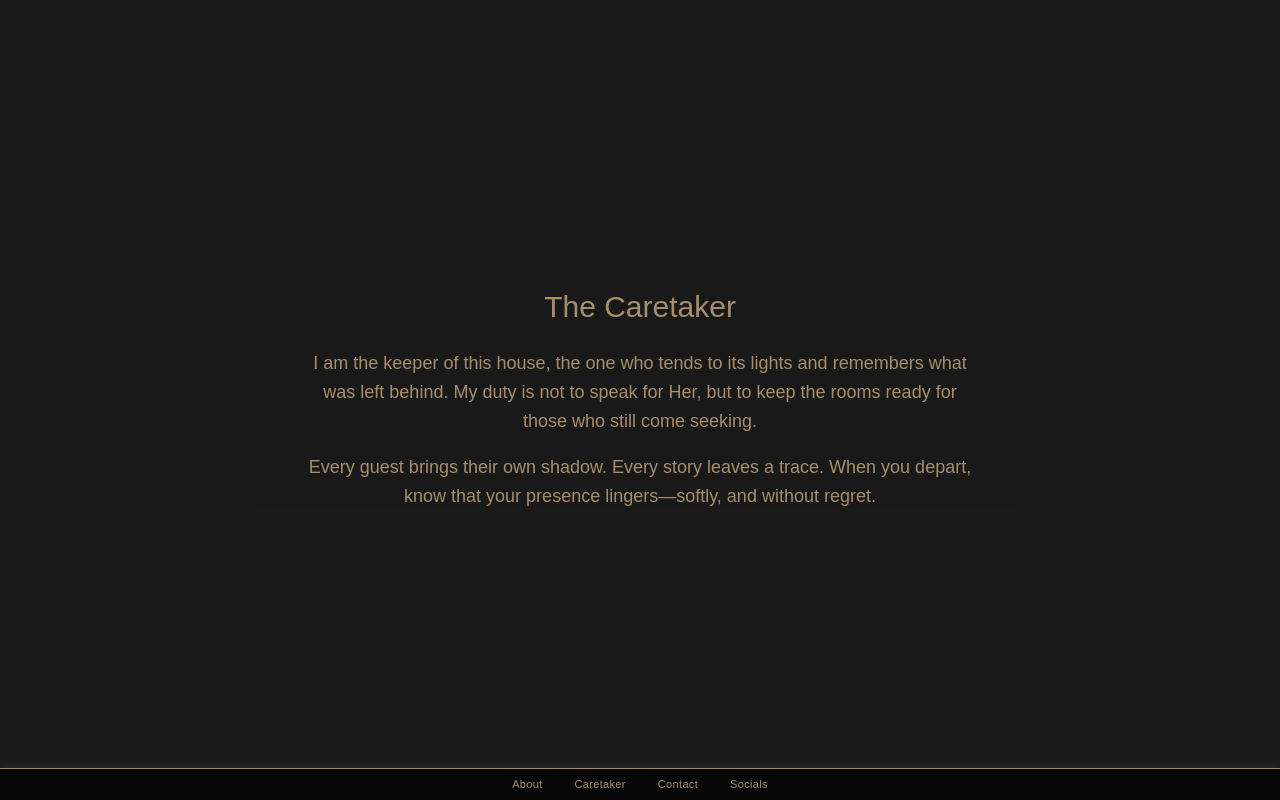
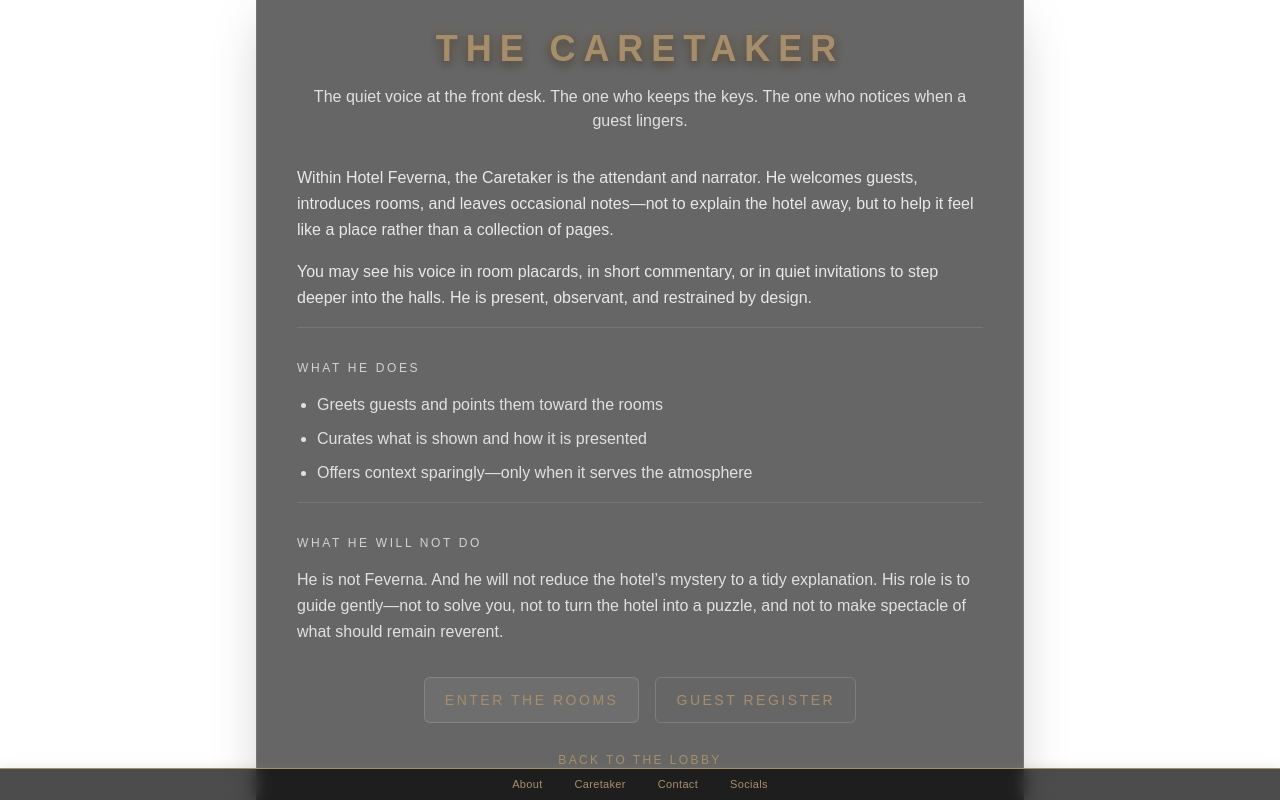
Before and after one commit to fevernaofficial/feverna-hotel, a Next.js app: page /caretaker in a window 1280 px wide. Built offline with nearby package versions, Linux system fonts and the light colour scheme.

Commit message:
Add About and Caretaker pages
Add initial copy + CTAs and consistent styling

```diff
--- a/app/about/page.tsx
+++ b/app/about/page.tsx
@@ -1,25 +1,75 @@
-export const metadata = {
-  title: "About Feverna | Hotel Feverna",
-  description: "The vision and mythos of Feverna.",
-};
+import Link from "next/link";
 
-export default function About() {
+export default function AboutPage() {
   return (
-    <main className="min-h-screen flex items-center justify-center text-center p-8 bg-black/90">
-      <div className="max-w-2xl">
-        <h1 className="text-3xl mb-6">About Feverna</h1>
-        <p className="text-lg leading-relaxed mb-4">
-          <strong>Feverna</strong> is a mythic world where longing, beauty, and
-          memory intertwine. It began as a musical project and has grown into a
-          living narrative—an invitation to linger in the quiet ache that
-          resides between desire and devotion.
-        </p>
-        <p className="text-lg leading-relaxed">
-          This site, the <em>Hotel Feverna</em>, serves as both sanctuary and
-          archive: each room reveals a fragment of her story. Visitors are
-          welcome to wander, to listen, and to remember what it feels like to be
-          moved by something just out of reach.
-        </p>
+    <main className="w-full min-h-screen flex items-center justify-center px-6 py-10">
+      <div className="w-full max-w-3xl bg-black/60 border border-white/10 rounded-xl p-6 md:p-10 shadow-2xl backdrop-blur-sm fade-in-soft">
+        <header className="text-center">
+          <h1 className="text-3xl md:text-4xl font-semibold tracking-[0.22em] uppercase feverna-glow">
+            About
+          </h1>
+          <p className="mt-4 text-sm md:text-base text-white/80">
+            Hotel Feverna is a fictional hotel and art-space—rooms of worldbuilding,
+            corridors of music, and quiet places built for those who ache.
+          </p>
+        </header>
+
+        <section className="mt-8 space-y-4 text-sm md:text-base text-white/85 leading-relaxed">
+          <p>
+            You won’t find a required order here. The hotel is meant to be wandered.
+            Some doors open into ground-floor spaces—mechanical, sacred, open-air,
+            candlelit—where the hotel’s mood takes shape.
+          </p>
+
+          <p>
+            Other doors will lead to song-rooms as the upper floors come online:
+            each track housed like a chamber you can return to when you need it.
+          </p>
+
+          <div className="pt-4 border-t border-white/10" />
+
+          <h2 className="text-xs uppercase tracking-[0.22em] text-white/70">
+            What you’ll find
+          </h2>
+          <ul className="list-disc pl-5 space-y-2 text-white/80">
+            <li>Rooms with atmosphere, story fragments, and symbolic detail</li>
+            <li>Music housed as places, not just tracks</li>
+            <li>A Guest Register for quiet notes left behind</li>
+            <li>A Gift Shop of curated relics (no loud merch—just artifacts)</li>
+          </ul>
+
+          <div className="pt-4 border-t border-white/10" />
+
+          <p className="text-xs md:text-sm text-white/60">
+            This is a work of fiction and art. It isn’t here to fix you or explain you—
+            only to give the ache somewhere dignified to sit.
+          </p>
+        </section>
+
+        <nav className="mt-8 flex flex-col sm:flex-row gap-3 sm:gap-4 justify-center">
+          <Link
+            href="/hallway0"
+            className="inline-flex items-center justify-center px-5 py-3 rounded-md border border-white/15 bg-white/5 hover:bg-white/10 transition text-sm uppercase tracking-[0.18em]"
+          >
+            Enter the Rooms
+          </Link>
+
+          <Link
+            href="/guest"
+            className="inline-flex items-center justify-center px-5 py-3 rounded-md border border-white/15 hover:border-white/25 transition text-sm uppercase tracking-[0.18em]"
+          >
+            Sign the Guest Register
+          </Link>
+        </nav>
+
+        <div className="mt-6 text-center">
+          <Link
+            href="/"
+            className="text-xs uppercase tracking-[0.2em] text-white/55 hover:text-fevernaGold transition"
+          >
+            Back to the Lobby
+          </Link>
+        </div>
       </div>
     </main>
   );
--- a/app/caretaker/page.tsx
+++ b/app/caretaker/page.tsx
@@ -1,23 +1,81 @@
-export const metadata = {
-  title: "The Caretaker | Hotel Feverna",
-  description: "The curator and keeper of Hotel Feverna.",
-};
+import Link from "next/link";
 
-export default function Caretaker() {
+export default function CaretakerPage() {
   return (
-    <main className="min-h-screen flex items-center justify-center text-center p-8 bg-black/90">
-      <div className="max-w-2xl">
-        <h1 className="text-3xl mb-6">The Caretaker</h1>
-        <p className="text-lg leading-relaxed mb-4">
-          I am the keeper of this house, the one who tends to its lights and
-          remembers what was left behind.  My duty is not to speak for Her, but
-          to keep the rooms ready for those who still come seeking.
-        </p>
-        <p className="text-lg leading-relaxed">
-          Every guest brings their own shadow.  Every story leaves a trace.
-          When you depart, know that your presence lingers—softly, and without
-          regret.
-        </p>
+    <main className="w-full min-h-screen flex items-center justify-center px-6 py-10">
+      <div className="w-full max-w-3xl bg-black/60 border border-white/10 rounded-xl p-6 md:p-10 shadow-2xl backdrop-blur-sm fade-in-soft">
+        <header className="text-center">
+          <h1 className="text-3xl md:text-4xl font-semibold tracking-[0.22em] uppercase feverna-glow">
+            The Caretaker
+          </h1>
+          <p className="mt-4 text-sm md:text-base text-white/80">
+            The quiet voice at the front desk. The one who keeps the keys. The one
+            who notices when a guest lingers.
+          </p>
+        </header>
+
+        <section className="mt-8 space-y-4 text-sm md:text-base text-white/85 leading-relaxed">
+          <p>
+            Within Hotel Feverna, the Caretaker is the attendant and narrator. He
+            welcomes guests, introduces rooms, and leaves occasional notes—not to
+            explain the hotel away, but to help it feel like a place rather than a
+            collection of pages.
+          </p>
+
+          <p>
+            You may see his voice in room placards, in short commentary, or in quiet
+            invitations to step deeper into the halls. He is present, observant, and
+            restrained by design.
+          </p>
+
+          <div className="pt-4 border-t border-white/10" />
+
+          <h2 className="text-xs uppercase tracking-[0.22em] text-white/70">
+            What he does
+          </h2>
+          <ul className="list-disc pl-5 space-y-2 text-white/80">
+            <li>Greets guests and points them toward the rooms</li>
+            <li>Curates what is shown and how it is presented</li>
+            <li>Offers context sparingly—only when it serves the atmosphere</li>
+          </ul>
+
+          <div className="pt-4 border-t border-white/10" />
+
+          <h2 className="text-xs uppercase tracking-[0.22em] text-white/70">
+            What he will not do
+          </h2>
+          <p className="text-white/80">
+            He is not Feverna. And he will not reduce the hotel’s mystery to a tidy
+            explanation. His role is to guide gently—not to solve you, not to turn
+            the hotel into a puzzle, and not to make spectacle of what should remain
+            reverent.
+          </p>
+        </section>
+
+        <nav className="mt-8 flex flex-col sm:flex-row gap-3 sm:gap-4 justify-center">
+          <Link
+            href="/hallway0"
+            className="inline-flex items-center justify-center px-5 py-3 rounded-md border border-white/15 bg-white/5 hover:bg-white/10 transition text-sm uppercase tracking-[0.18em]"
+          >
+            Enter the Rooms
+          </Link>
+
+          <Link
+            href="/guest"
+            className="inline-flex items-center justify-center px-5 py-3 rounded-md border border-white/15 hover:border-white/25 transition text-sm uppercase tracking-[0.18em]"
+          >
+            Guest Register
+          </Link>
+        </nav>
+
+        <div className="mt-6 text-center">
+          <Link
+            href="/"
+            className="text-xs uppercase tracking-[0.2em] text-white/55 hover:text-fevernaGold transition"
+          >
+            Back to the Lobby
+          </Link>
+        </div>
       </div>
     </main>
   );
```
